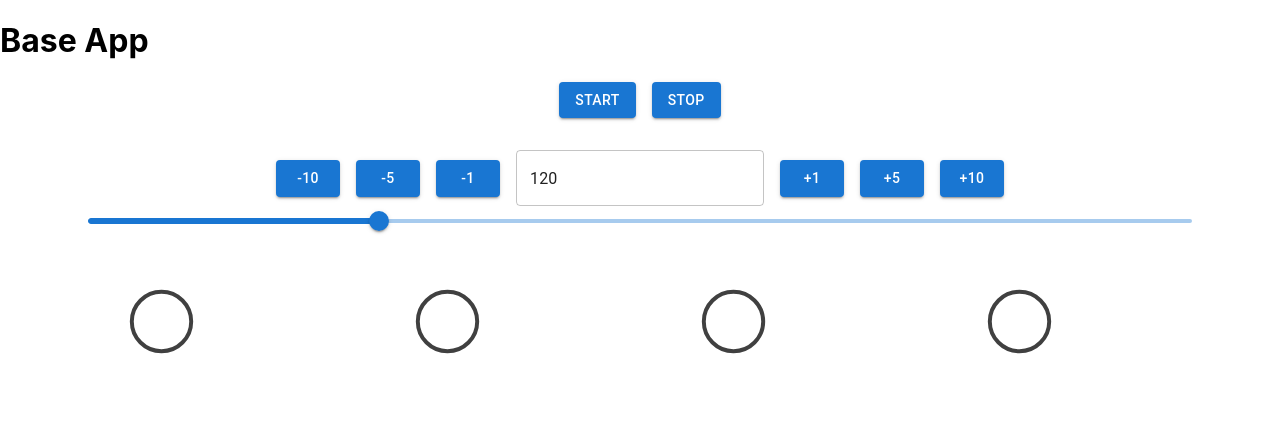
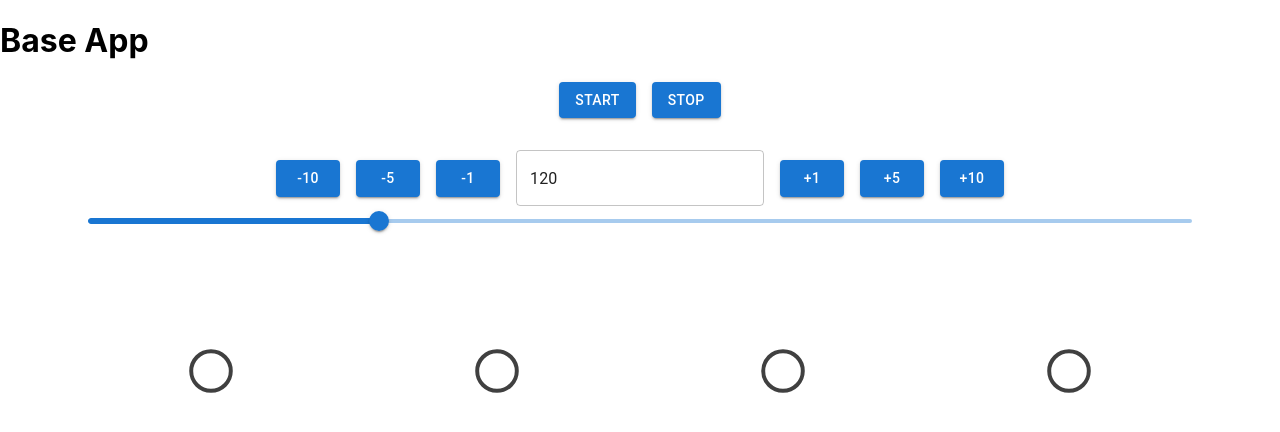
Before and after one commit to fleather2/metronome, a React (Create React App) app in the folder app/: page / in a window 1280 px wide. Shown: the top 432 px of the page. Built offline with nearby package versions, Linux system fonts and the light colour scheme.

Commit message:
centering circles

```diff
--- a/app/src/components/Metronome/BeatCircles.js
+++ b/app/src/components/Metronome/BeatCircles.js
@@ -6,16 +6,16 @@ function BeatCircle (isCurrent, i) {
     if (isCurrent) {
         return (
             <Container key={i}>
-            <svg width="50%" height="50%" viewBox="0 0 50 50">
-                <circle cx="50%" cy="50%" r="30%" className="beatCircleFilled"/>
+            <svg viewBox="0 0 100 100">
+                <circle cx="50" cy="50" r="10" className="beatCircleFilled"/>
             </svg>
             </Container >
             )
     } else{
         return (
             <Container key={i}>
-            <svg width="50%" height="50%" viewBox="0 0 50 50">
-                <circle cx="50%" cy="50%" r="30%" className="beatCircle"/>
+            <svg viewBox="0 0 100 100">
+                <circle cx="50" cy="50" r="10" className="beatCircle"/>
             </svg>
             </Container >
             )
@@ -30,7 +30,7 @@ function BeatCircles ({numBeats, currentBeat}) {
 
     return (
         <Container>
-            <Stack direction="row" spacing={5} alignItems="center" justifyContent="center">
+            <Stack direction="row" spacing={5}>
                 {circles}
             </Stack>
         </Container>
--- a/app/src/components/Metronome/beat.css
+++ b/app/src/components/Metronome/beat.css
@@ -1,5 +1,6 @@
 circle.beatCircle {
-  display: inline-block;
+  display: block;
+  margin: auto;
   stroke: rgb(64, 64, 64);
   stroke-width: 2;
   fill-opacity: 0;
@@ -12,7 +13,8 @@ circle.beatCircle {
 }
 
 circle.beatCircleFilled {
-  display: inline-block;
+  display: block;
+  margin: auto;
   stroke: rgb(64, 64, 64);
   stroke-width: 2;
   fill-opacity: 0;
```
